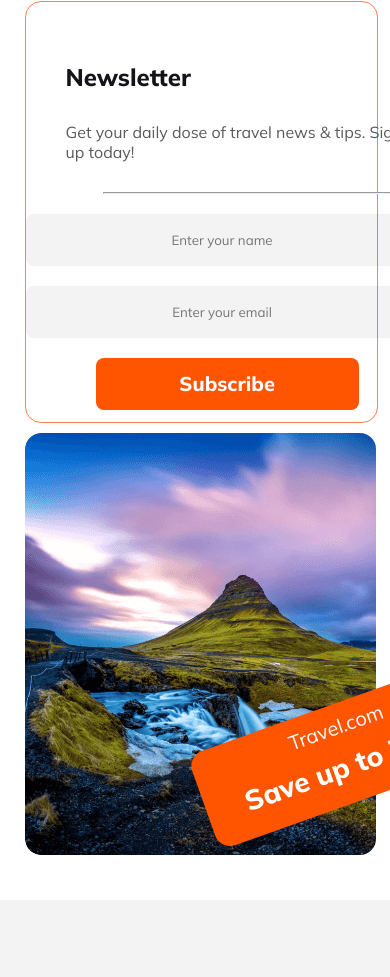
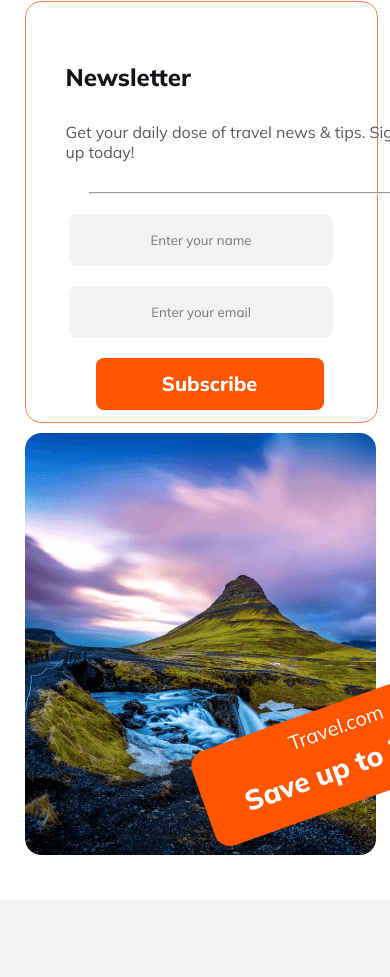
Before and after one commit to sayeed582/B9A2-Assaintment-2, a plain HTML site: page index.html in a window 390 px wide. Shown: the part 7070-8047 px from the top of the page. Drawn offline with Linux system fonts and the light colour scheme.

Commit message:
my hard work project

```diff
--- a/style.css
+++ b/style.css
@@ -848,8 +848,16 @@ hr {
   .newsletter-input {
     width: 100%;
   }
+.hrp{
+  width: 65%;
+  margin-right: 100px;
+}
+  .input{
+    width: 75%;
+  }
+
   #Subscribe{
-    width: 75%;
+    width: 65%;
   }
   /* Place section comments  */
   .place {
```
